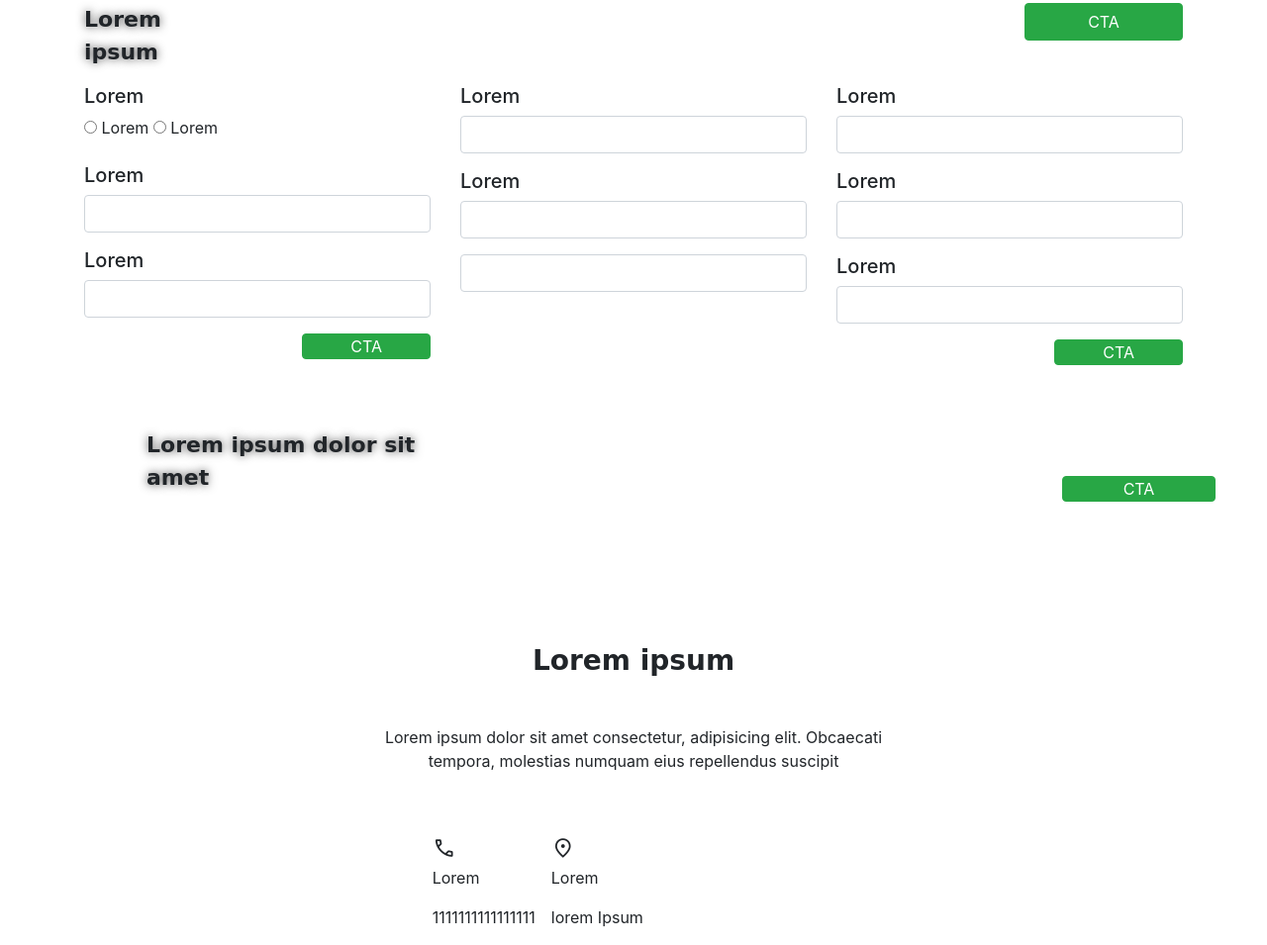
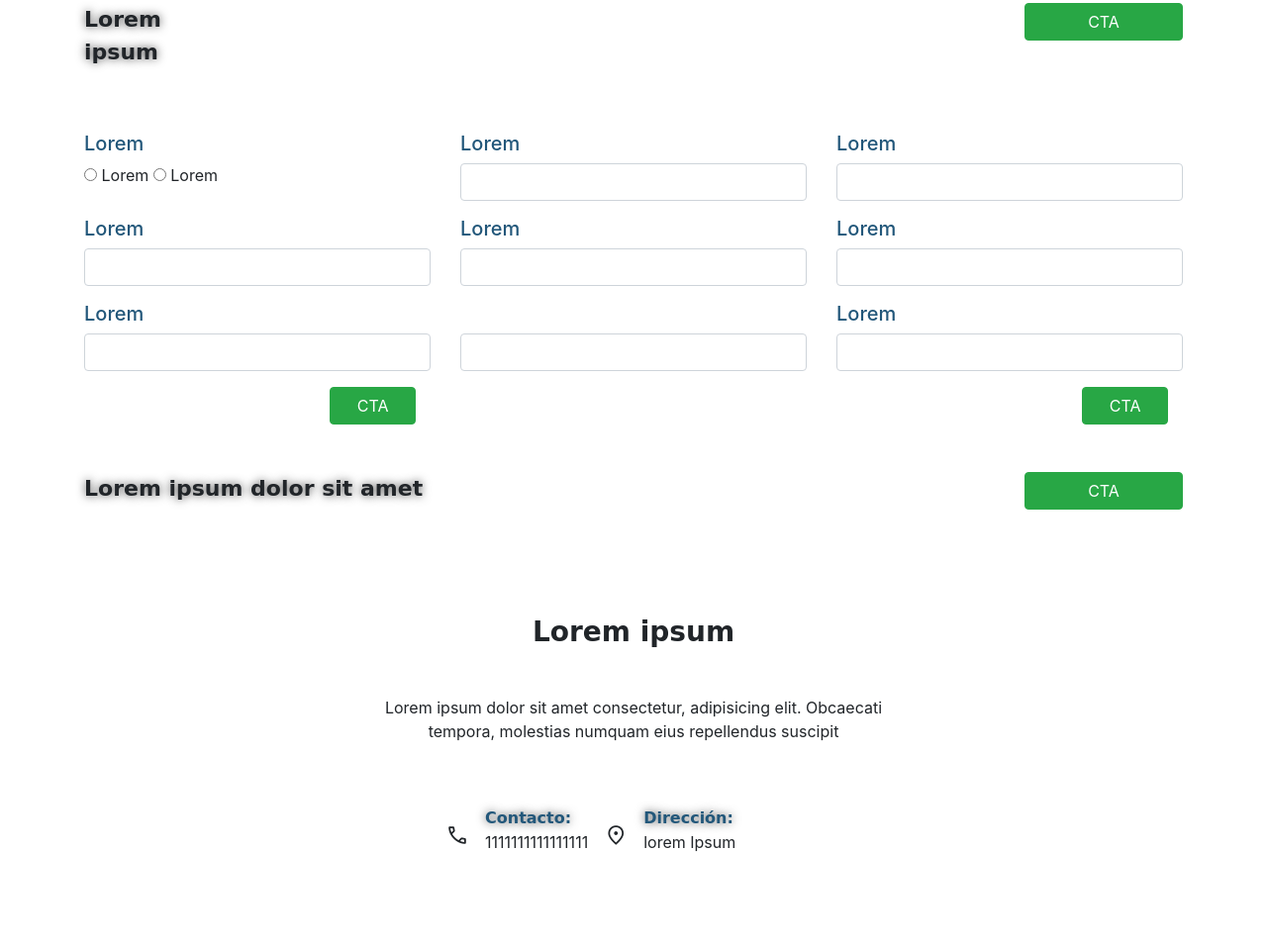
Before and after one commit to ROG1tHub/clas12, a plain HTML site: page index.html in a window 1280 px wide. Shown: the part 511-1466 px from the top of the page at 99% size. After the commit the page ends 1438 px from the top, so only its background shows below. Drawn offline with nearby package versions, Linux system fonts and the light colour scheme; a web font is replaced by a local one.

Commit message:
alineación de elementos

```diff
--- a/index.html
+++ b/index.html
@@ -42,79 +42,103 @@
     </div>
 
     <div class="container">
-      <div class="row">
-        <div class="col-2">
+      <div class="row mb-5">
+        <div class="col-lg-2">
           <p class="droptxt titulo">Lorem ipsum</p>
         </div>
-        <div class="col-2 offset-8">
-          <button class="btn btn-success btn-block">CTA</button>
+        <div class="col-lg-2 offset-8">
+          <button id=boton  class="btn btn-success btn-block">CTA</button>
         </div>
       </div>
     </div>
 
-    <div class="container">
+    <div class="container formulario">
       <div class="row">
-        <div class="col-md-4">
+        <div class="col-lg-4">
           <h5>Lorem</h5>
           <div class="form-group">
             <label> <input type="radio" name="opciones" /> Lorem</label>
             <label> <input type="radio" name="opciones" /> Lorem</label>
           </div>
-          <h5>Lorem</h5>
+        </div>
+        <div class="col-lg-4">
           <div class="form-group">
-            <input type="text" class="form-control" placeholder="" />
-          </div>
-          <h5>Lorem</h5>
-          <div class="form-group">
-            <input type="text" class="form-control" placeholder="" />
-          </div>
-          <div class="form-group text-right">
-            <button type="button" class="btn btn-success px-5 py-0">CTA</button>
-          </div>
-        </div>
-        <div class="col-md-4">
-          <h5>Lorem</h5>
-          <div class="form-group">
-            <input type="text" class="form-control" placeholder="" />
-          </div>
-          <h5>Lorem</h5>
-          <div class="form-group">
-            <input type="text" class="form-control" placeholder="" />
-          </div>
-          <div class="form-group text-center d-flex flex-wrap">
+            <h5>Lorem</h5>
             <input type="text" class="form-control" placeholder="" />
           </div>
         </div>
-        <div class="col-md-4">
-          <h5>Lorem</h5>
+        <div class="col-lg-4">
           <div class="form-group">
+            <h5>Lorem</h5>
             <input type="text" class="form-control" placeholder="" />
-          </div>
-          <h5>Lorem</h5>
-          <div class="form-group">
-            <input type="text" class="form-control" placeholder="" />
-          </div>
-          <h5>Lorem</h5>
-          <div class="form-group">
-            <input type="text" class="form-control" placeholder="" />
-          </div>
-          <div class="form-group text-right">
-            <button type="button" class="btn btn-success px-5 py-0">CTA</button>
           </div>
         </div>
       </div>
-      <div class="container mx-5 my-5  ">
-        <div class="row ">
-          <div class="col ">
-            <p class="titulo droptxt col-4-block text-left">Lorem ipsum dolor sit amet </p>
+      <div class="row">
+        <div class="col-lg-4">
+          <div class="form-group">
+            <h5>Lorem</h5>
+            <input type="text" class="form-control" placeholder="" />
           </div>
-          <div class="col-2 offset-6">
-            <button class="btn btn-success btn-block px-5 py-0 my-5">CTA</button>
+        </div>
+        <div class="col-lg-4">
+          <div class="form-group">
+            <h5>Lorem</h5>
+            <input type="text" class="form-control" placeholder="" />
+          </div>
+        </div>
+        <div class="col-lg-4">
+          <div class="form-group">
+            <h5>Lorem</h5>
+            <input type="text" class="form-control" placeholder="" />
+          </div>
+        </div>
+      </div>
+      <div class="row">
+        <div class="col-lg-4">
+          <div class="form-group">
+            <h5>Lorem</h5>
+            <input type="text" class="form-control" placeholder="" />
+          </div>
+        </div>
+        <div class="col-lg-4">
+          <div class="form-group">
+            <h5>&nbsp;</h5>
+            <input type="text" class="form-control" placeholder="" />
+          </div>
+        </div>
+        <div class="col-lg-4 me-1">
+          <div class="form-group ">
+            <h5>Lorem</h5>
+            <input type="text" class="form-control" placeholder="" />
+          </div>
+        </div>
+      </div>
+      <div class="row">
+        <div class="col-lg-4 offset-2,5">
+          <div class="col-4 offset-8">
+            <button id=boton  class="btn btn-success btn-block">CTA</button>
+          </div>
+        </div>
+        <div class="col-lg-4 offset-4">
+          <div class="col-4 offset-8">
+            <button id=boton  class="btn btn-success btn-block">CTA</button>
           </div>
         </div>
       </div>
     </div>
-<div class="container">
+
+    <div class="container my-5">
+      <div class="row">
+        <div class="col ">
+          <p class="titulo droptxt col-4-block text-start">Lorem ipsum dolor sit amet </p>
+        </div>
+        <div class="col-lg-2 offset-6">
+          <button id=boton class="btn btn-success btn-block">CTA</button>
+        </div>
+      </div>
+    </div>
+<div class="container txtfinal">
     <div class="row">
         <div class="col">
             <h3 class="h3-tit col-2,5 text-center mx-auto my-5">Lorem ipsum</h3>
@@ -123,21 +147,24 @@
     </div>
 </div>
 
-<div class="row mt-5">
-    <div class="mx-auto col-md-4 col-sm-6 d-flex ">
-      <div class=" mr-3">
-        <span class="pulse material-symbols-outlined">call</span>
-        <p>Lorem</p>
-        <p>1111111111111111</p>
-      </div>
-      <div class="">
-        <span class="pulse material-symbols-outlined">location_on</span>
-        <p>Lorem </p>
-        <P>lorem Ipsum</P>
-      </div>
+<div class="container my-5 footer">
+  <div class="row align-items-center">
+    <div class="col-lg-0,5 offset-4">
+      <span class="pulse material-symbols-outlined">call</span>
     </div>
+    <div class="col-lg-1,5">
+      <p class="mx-3 mb-0 droptxt pblack">Contacto:</p>
+        <p class="mx-3">1111111111111111</p>
+    </div>
+    <div class="col-lg-0,5">
+      <span class="pulse material-symbols-outlined">location_on</span>
+     </div>
+       <div class="col-lg-1,5">
+  <p class="mx-3 mb-0 droptxt pblack">Dirección: </p>
+  <P class="mx-3">lorem Ipsum</p>
     </div>
   </div>
+</div>
 
 </div>
 
--- a/styles.css
+++ b/styles.css
@@ -1,6 +1,6 @@
 body{
     font-family: 'Alkatra', cursive;
-}
+  }
 a{
     font-size: 15px;
     font-family: 'Alkatra', cursive;
@@ -23,7 +23,7 @@ header {
     justify-content: space-between;
     align-items: center;
     padding: 20px;
-    background-color: #28b4158e;
+    background-color: #57CC99;
     text-decoration: none;
   }
   .logo img {
@@ -47,19 +47,20 @@ header {
 .droptxt{
     text-shadow: 0 0 10px rgba(0, 0, 0, 0.7);
 }
+.pblack{
+  font-weight: bold;
+  font-family: 'Alkatra', cursive;
+  color: #22577A
+}
   img {
     width: 100%;
     height: auto;
   }
-  @media (max-width: 767px) {
-    .col-2,
-    .col-2.offset-8 {
-      width: 100%;
-      margin: 0;
-    }
-  }
   header {
     padding: 10px;
+  }
+  h5{
+    color: #22577A !important;
   }
 
   .col-sm-2 {
@@ -77,6 +78,15 @@ header {
     animation: pulse 3s infinite;
   }
 
+  #boton:hover {
+    background: #22577A;
+    color: white;
+  }
+  #boton:active {
+    background: #57CC99;
+    color: white;
+  }
+
   @keyframes pulse {
     0% {
       font-variation-settings: 'wght' 100;
@@ -88,3 +98,10 @@ header {
       font-variation-settings: 'wght' 100;
     }
   }
+  @media (max-width: 767px) {
+    .col-2,
+    .col-2.offset-8 {
+      width: 100%;
+      margin: 0;
+    }
+  }
```
